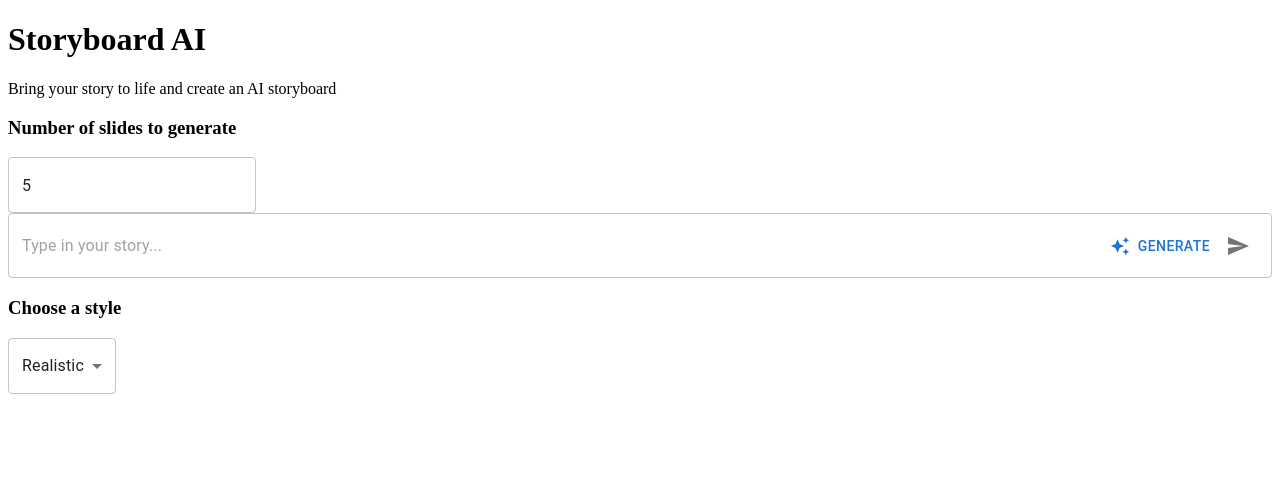
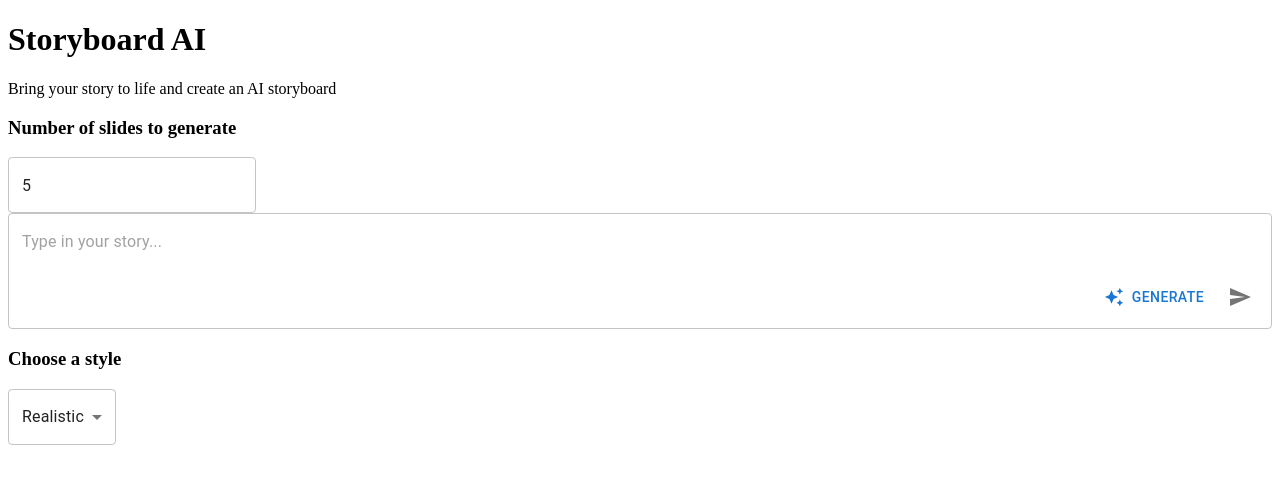
Before and after one commit to Zion-Dev1/storyboard-ai, a React (Vite) app in the folder client/: page / in a window 1280 px wide. Shown: the top 484 px of the page. Built offline with nearby package versions, Linux system fonts and the light colour scheme.

Commit message:
made submit and generate btn not push text inside input

```diff
--- a/client/src/components/GenerateStoryBtn.tsx
+++ b/client/src/components/GenerateStoryBtn.tsx
@@ -44,7 +44,7 @@ const GenerateStoryBtn = () => {
           setIsGenerating(false);
         }
       }}
-      startIcon={isGenerating ? <CircularProgress /> : <AutoAwesome />}
+      startIcon={isGenerating ? <CircularProgress size="small"/> : <AutoAwesome />}
     >
       Generate
     </Button>
--- a/client/src/components/StoryInput.tsx
+++ b/client/src/components/StoryInput.tsx
@@ -1,30 +1,44 @@
-import { InputAdornment, TextField } from "@mui/material";
+import { Box, TextField } from "@mui/material";
 import GenerateStoryBtn from "./GenerateStoryBtn";
 import SubmitBtn from "./SubmitBtn";
-
 import useStoryInputStore from "../store/storyInputStore";
 
 const StoryInput = () => {
   const { storyInInput, setStoryInInput } = useStoryInputStore();
 
   return (
+    <Box sx={{ position: "relative", width: "100%" }}>
       <TextField
         fullWidth
+        multiline
         placeholder="Type in your story..."
         value={storyInInput.split(". ").join(".\n\n")}
         onChange={(e) => setStoryInInput(e.target.value)}
-      multiline
-      slotProps={{
-        input: {
-          endAdornment: (
-            <InputAdornment position="end">
+        sx={{
+          "& textarea": {
+            paddingBottom: "60px",
+            paddingRight: "16px",
+          },
+        }}
+      />
+
+      <Box
+        sx={{
+          position: "absolute",
+          bottom: 8,
+          right: 8,
+          display: "flex",
+          alignItems: "center",
+          gap: 1,
+          backgroundColor: "rgba(255,255,255)",
+          borderRadius: 2,
+          p: 0.5,
+        }}
+      >
         <GenerateStoryBtn />
         <SubmitBtn />
-            </InputAdornment>
-          ),
-        },
-      }}
-    ></TextField>
+      </Box>
+    </Box>
   );
 };
 
```
Lines whose indentation alone changed are shown as unchanged.
